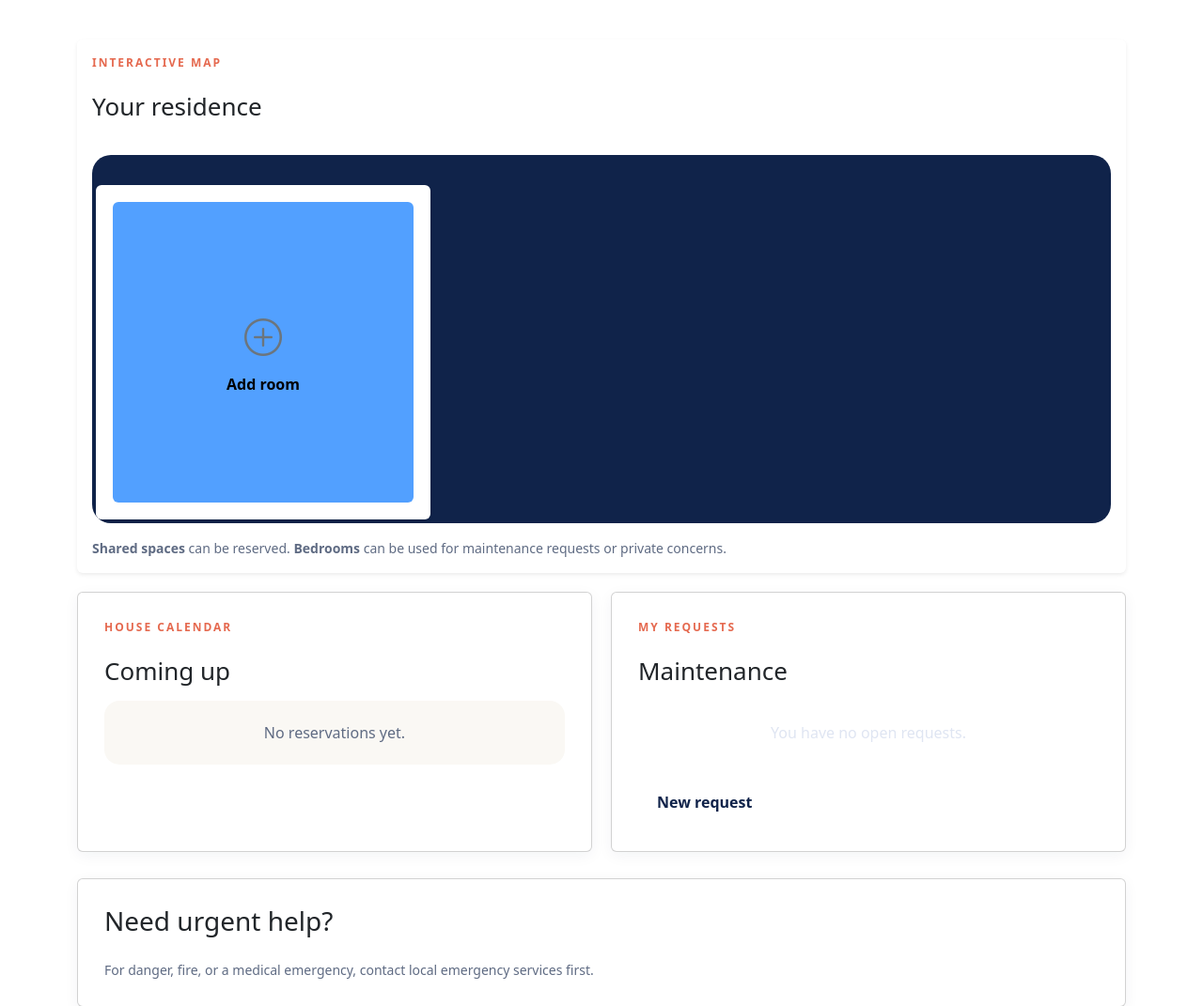
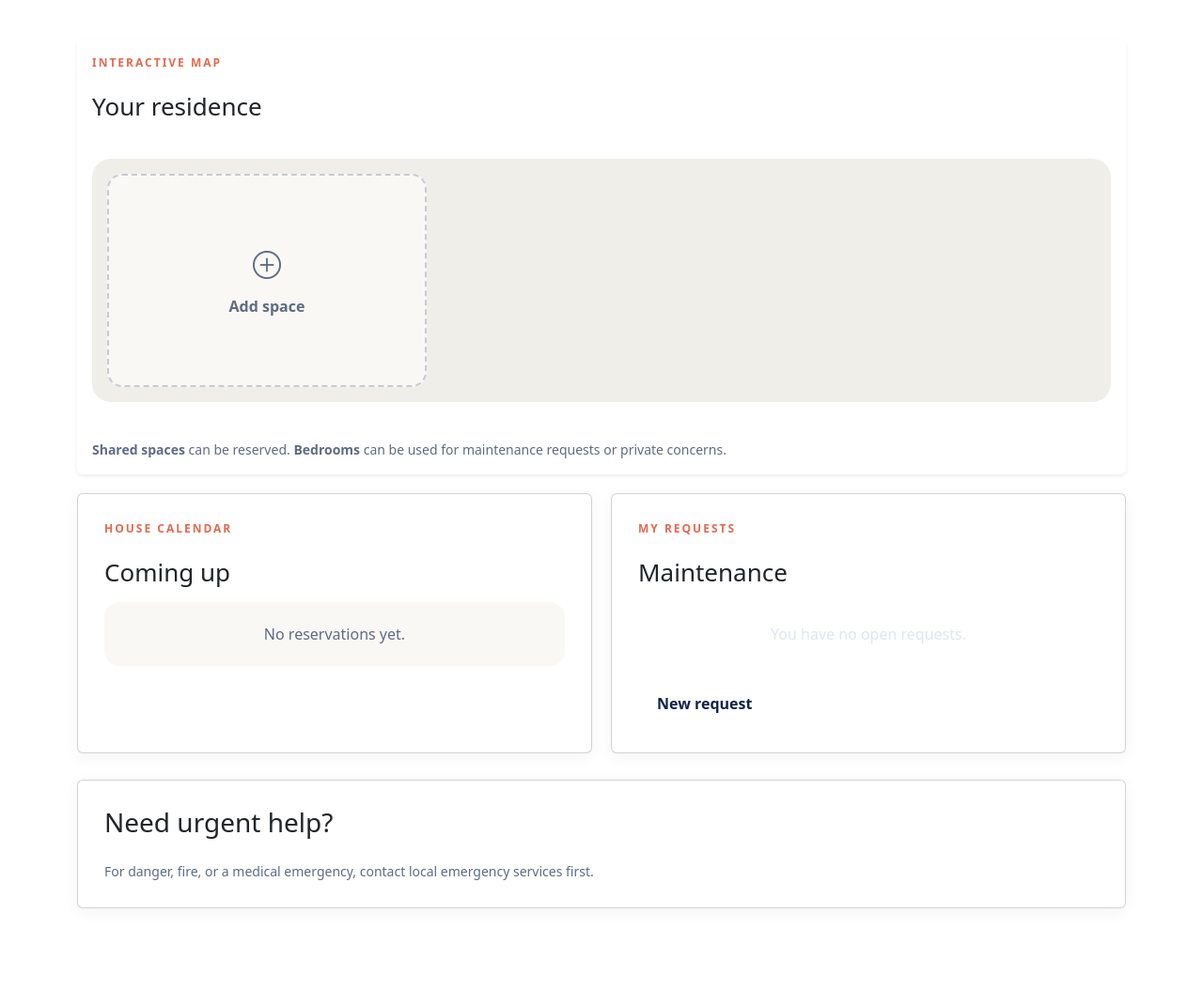
Before and after one commit to Andres-Fontys/Fontys-HousingAPP, a Flask app: page /dashboard in a window 1280 px wide. Shown: the part 205-1276 px from the top of the page at 94% size. After the commit the page ends 1172 px from the top, so only its background shows below. Run offline with Flask 3, Linux system fonts and the light colour scheme; the visitor is signed in with stand-in values (Sample User, id 1); some libraries are stand-ins or nearby versions.

Commit message:
Work in progress

```diff
--- a/app/dashboard/forms.py
+++ b/app/dashboard/forms.py
@@ -1,10 +1,20 @@
+from flask_wtf import FlaskForm
+from wtforms import StringField, SelectField
+from wtforms.validators import DataRequired
 
 
-from flask_wtf import FlaskForm
-from wtforms import StringField, SubmitField
-from wtforms.validators import DataRequired
-from app.models import User
+class SpaceForm(FlaskForm):
 
-class SpaceForm(FlaskForm):
-    space_name = StringField('Space name', validators=[DataRequired()])
-    submit = SubmitField('Add Room')
+    space_name = StringField(
+        "Space name",
+        validators=[DataRequired()]
+    )
+
+    space_type = SelectField(
+        "Space type",
+        choices=[
+            ("room", "Room"),
+            ("shared_space", "Shared Space")
+        ],
+        validators=[DataRequired()]
+    )
--- a/app/static/css/style.css
+++ b/app/static/css/style.css
@@ -117,65 +146,14 @@ body {
     box-shadow: 0 4px 16px rgba(16, 35, 74, 0.05);
 }
 
-.floorplan {
-    display: grid;
-    grid-template-columns: repeat(3, 1fr);
-    gap: 4px;
-    margin-top: 20px;
-    padding: 4px;
-    background: var(--navy);
-    border-radius: 20px;
-    overflow: hidden;
+.card h2 {
+    margin: 6px 0 16px;
+    font-size: 26px;
 }
 
-.space {
-    display: flex;
-    flex-direction: column;
-    gap: 6px;
-    min-height: 140px;
-    padding: 18px;
-    background: var(--cream);
-    color: var(--navy);
-    text-decoration: none;
+.card h3 {
+    margin: 0 0 8px;
 }
-
-.space h3 { margin: 0; font-size: 20px; }
-.space p { margin: 0; color: var(--muted); }
-
-.space-type {
-    font-size: 11px;
-    font-weight: 700;
-    letter-spacing: 2px;
-    text-transform: uppercase;
-    color: var(--muted);
-}
-
-.space--shared { justify-content: flex-end; }
-.space--shared p { font-weight: 700; color: var(--navy); }
-.space--shared:hover { filter: brightness(0.97); }
-
-.tint-coral  { background: #f8ddd6; }
-.tint-green  { background: #dcebe6; }
-.tint-purple { background: #e6e2f3; }
-
-.hint { margin: 16px 0 0; color: var(--muted); font-size: 14px; }
-.hint-centered { margin: 16px 0 0; color: var(--muted); font-size: 14px; text-align: center;}
-
-@media (max-width: 600px) {
-    .floorplan { grid-template-columns: repeat(2, 1fr); }
-}
-
-.two-col {
-    display: grid;
-    grid-template-columns: 1fr 1fr;
-    gap: 20px;
-    margin-top: 20px;
-}
-
-.two-col .card { margin-top: 0; }
-
-.card h2 { margin: 6px 0 16px; font-size: 26px; }
-.card h3 { margin: 0 0 8px; }
 
 .card--dark {
     background: var(--navy);
@@ -186,6 +164,215 @@ body {
     background: rgba(255, 255, 255, 0.12);
     color: #dfe5f2;
 }
+
+
+/* ========================================
+   INTERACTIVE MAP
+======================================== */
+
+.floorplan {
+    width: 100%;
+    margin: 24px auto;
+    display: grid;
+    grid-template-columns: repeat(3, minmax(0, 1fr));
+    gap: 16px;
+    padding: 16px;
+    background: #f0eee8;
+    border-radius: 20px;
+}
+
+.space {
+    width: 100%;
+    aspect-ratio: 1.5 / 1;
+    min-width: 0;
+    padding: 12px;
+
+    display: flex;
+    align-items: center;
+    justify-content: center;
+
+    border: 1px solid rgba(16, 35, 74, .08);
+    border-radius: 16px;
+    color: var(--navy);
+    overflow: hidden;
+}
+
+.space:not(.space--add):hover {
+    transform: translateY(-3px);
+    box-shadow: 0 6px 14px rgba(16, 35, 74, 0.10);
+}
+
+.space h3 {
+    margin: 0;
+    font-size: 20px;
+}
+
+.space p {
+    margin: 0;
+    color: var(--muted);
+}
+
+.space-content {
+    display: flex;
+    flex-direction: column;
+    align-items: center;
+    justify-content: center;
+    width: 100%;
+    height: 100%;
+    gap: 8px;
+    text-align: center;
+}
+
+.space-icon {
+    font-size: 30px;
+    color: var(--navy);
+}
+
+.space-title {
+    margin: 0;
+    font-size: 15px;
+    font-weight: 700;
+    overflow-wrap: anywhere;
+}
+
+.space-label,
+.space-type {
+    font-size: 10px;
+    font-weight: 700;
+    letter-spacing: 1px;
+    text-transform: uppercase;
+    color: var(--muted);
+}
+
+.space--shared {
+    justify-content: flex-end;
+}
+
+.space--shared p {
+    font-weight: 700;
+    color: var(--navy);
+}
+
+.space--shared:hover {
+    filter: brightness(0.97);
+}
+
+
+/* ========================================
+   SPACE COLORS
+======================================== */
+
+.tint-blue {
+    background: #e3edfa;
+}
+
+.tint-green {
+    background: #dcebe6;
+}
+
+.tint-yellow {
+    background: #f5edcf;
+}
+
+.tint-purple {
+    background: #e6e2f3;
+}
+
+.tint-coral {
+    background: #f8ddd6;
+}
+
+
+/* ========================================
+   ADD SPACE
+======================================== */
+
+.space--add {
+    padding: 0;
+    background: #faf8f4;
+    border: 2px dashed #c5cbd5;
+}
+
+.add-space-button {
+    width: 100%;
+    height: 100%;
+    padding: 10px;
+
+    display: flex;
+    flex-direction: column;
+    align-items: center;
+    justify-content: center;
+    gap: 10px;
+
+    border: none;
+    border-radius: inherit;
+    background: transparent;
+
+    color: var(--muted);
+    font: inherit;
+    font-weight: 700;
+    cursor: pointer;
+}
+
+.add-space-button i {
+    font-size: 30px;
+}
+
+.space--add:hover {
+    border-color: var(--coral);
+    background: #fff8f5;
+}
+
+#add-room-form {
+    width: 100%;
+}
+
+
+/* ========================================
+   MAP LEGEND AND HINTS
+======================================== */
+
+.map-legend {
+    display: flex;
+    flex-wrap: wrap;
+    gap: 20px;
+    font-size: 13px;
+    color: var(--muted);
+}
+
+.legend-dot {
+    display: inline-block;
+    width: 9px;
+    height: 9px;
+    margin-right: 5px;
+    border-radius: 50%;
+}
+
+.room-dot {
+    background: #3b82f6;
+}
+
+.shared-dot {
+    background: #22a06b;
+}
+
+.hint {
+    margin: 16px 0 0;
+    color: var(--muted);
+    font-size: 14px;
+}
+
+.hint-centered {
+    margin: 16px 0 0;
+    color: var(--muted);
+    font-size: 14px;
+    text-align: center;
+}
+
+
+/* ========================================
+   LISTS AND EMPTY STATES
+======================================== */
 
 .empty {
     margin: 0;
@@ -310,57 +446,91 @@ body {
     filter: brightness(0.9);
 }
 
-.tint-blue {
-    background-color: #5991db;
+
+/* ========================================
+   TABS
+======================================== */
+
+.tabholder-lightgray {
+    display: flex;
+    padding: 10px;
+    gap: 5px;
+    background: var(--lightgray);
+    border-radius: 14px;
+    box-shadow: 0 4px 16px rgba(16, 35, 74, 0.05);
 }
 
-.tint-green {
-    background-color: #1a7e3d;
+.tab-active,
+.tab-inactive {
+    flex: 1;
+    padding: 12px 20px;
+    border-radius: 12px;
+    font-weight: 700;
+    text-decoration: none;
+    text-align: center;
 }
 
-.tint-yellow {
-    background-color: #ceaf35;
+.tab-active {
+    background: #fff;
+    color: var(--navy);
 }
 
-.tint-purple {
-    background-color: #f3e8ff;
+.tab-inactive {
+    background: var(--lightgray);
+    color: var(--muted);
 }
 
-.space--add {
-    display: flex;
-    flex-direction: column;
-    align-items: center;
-    justify-content: center;
-    aspect-ratio: 1 / 1;
-    min-height: 0;
+
+/* ========================================
+   INPUTS
+======================================== */
+
+.inputfield-light {
+    width: 100%;
+    margin: 0;
+    padding: 22px;
+    background: #fff;
+    border: 1px solid var(--muted);
+    border-radius: 16px;
+    color: var(--text);
 }
 
-.space--add button {
-    cursor: pointer;
-    font: inherit;
+
+/* ========================================
+   LAYOUT COLUMNS
+======================================== */
+
+.two-col {
+    display: grid;
+    grid-template-columns: 1fr 1fr;
+    gap: 20px;
+    margin-top: 20px;
 }
 
-#add-room-form {
-    width: 100%;
-    flex-direction: column;
-    gap: 10px;
+.two-col .card {
+    margin-top: 0;
 }
 
-.space {
-    overflow: hidden;
-    border-radius: 14px;
-    transition: transform 0.2s ease;
+
+/* ========================================
+   RESPONSIVE DESIGN
+======================================== */
+
+@media (max-width: 900px) {
+    .floorplan {
+        width: 80%;
+    }
 }
 
-.space:hover {
-    transform: translateY(-3px);
+@media (max-width: 600px) {
+    .floorplan {
+        width: 100%;
+        grid-template-columns: repeat(2, minmax(0, 1fr));
+    }
+
+
+    .floorplan .space {
+        width: 130px;
+        height: 130px;
+    }
 }
-
-.space--add {
-    background: #b2ceea;
-    border: 2px dashed #52a0ff !important;
-}
-
-.space--add button {
-    background: #52a0ff ;
-}
--- a/app/templates/dashboard.html
+++ b/app/templates/dashboard.html
@@ -20,24 +20,42 @@
 
 <div class="floorplan">
 
-        {% for name, color in spaces %}
-            <div class="space card shadow-sm border-0 tint-{{ color }}">
-                <div class="card-body d-flex flex-column justify-content-center">
-                    <i class="bi bi-house-door fs-3 mb-2"></i>
-                    <h5 class="card-title mb-0">{{ name }}</h5>
+    {% for space in spaces %}
+
+        <div class="space tint-{{ space.color }}">
+
+            <div class="space-content">
+
+                {% if space.type == "room" %}
+                    <i class="bi bi-door-closed space-icon"></i>
+                {% else %}
+                    <i class="bi bi-people space-icon"></i>
+                {% endif %}
+
+                <h5 class="space-title">{{ space.name }}</h5>
+
+                <span class="space-label">
+                    {{ space.type.replace("_", " ") | title }}
+                </span>
+
             </div>
+
         </div>
+
     {% endfor %}
 
-        <div class="space card shadow-sm border-0 space--add"
-             id="add-room-card">
+
+    <!-- Add Space Card -->
+
+    <div class="space space--add" id="add-room-card">
 
         <button type="button"
-                    class="btn btn-light border-0 h-100 w-100"
+                class="add-space-button"
                 id="show-room-form">
 
-                <i class="bi bi-plus-circle fs-1 text-secondary"></i>
-                <span class="d-block mt-2 fw-semibold">Add room</span>
+            <i class="bi bi-plus-circle"></i>
+            <span>Add space</span>
+
         </button>
 
         <form id="add-room-form"
@@ -46,17 +64,25 @@
               style="display: none;">
 
             {{ form.hidden_tag() }}
-                {{ form.space_name(class="form-control mb-2",
-                                   placeholder="Room name") }}
 
-                <button type="submit" class="btn btn-primary btn-sm w-100">
+            {{ form.space_name(
+                class="form-control mb-2",
+                placeholder="Space name"
+            ) }}
+
+            {{ form.space_type(class="form-select mb-2") }}
+
+            <button type="submit"
+                    class="btn btn-primary btn-sm w-100">
                 Create
             </button>
+
         </form>
 
     </div>
 
 </div>
+
 
     <p class="hint mt-3">
         <strong>Shared spaces</strong> can be reserved.
```
Also changed, not shown: other parts of app/static/css/style.css (+48 -70 lines), app/dashboard/space.py (+8 -4 lines). Lines whose indentation alone changed are shown as unchanged.
